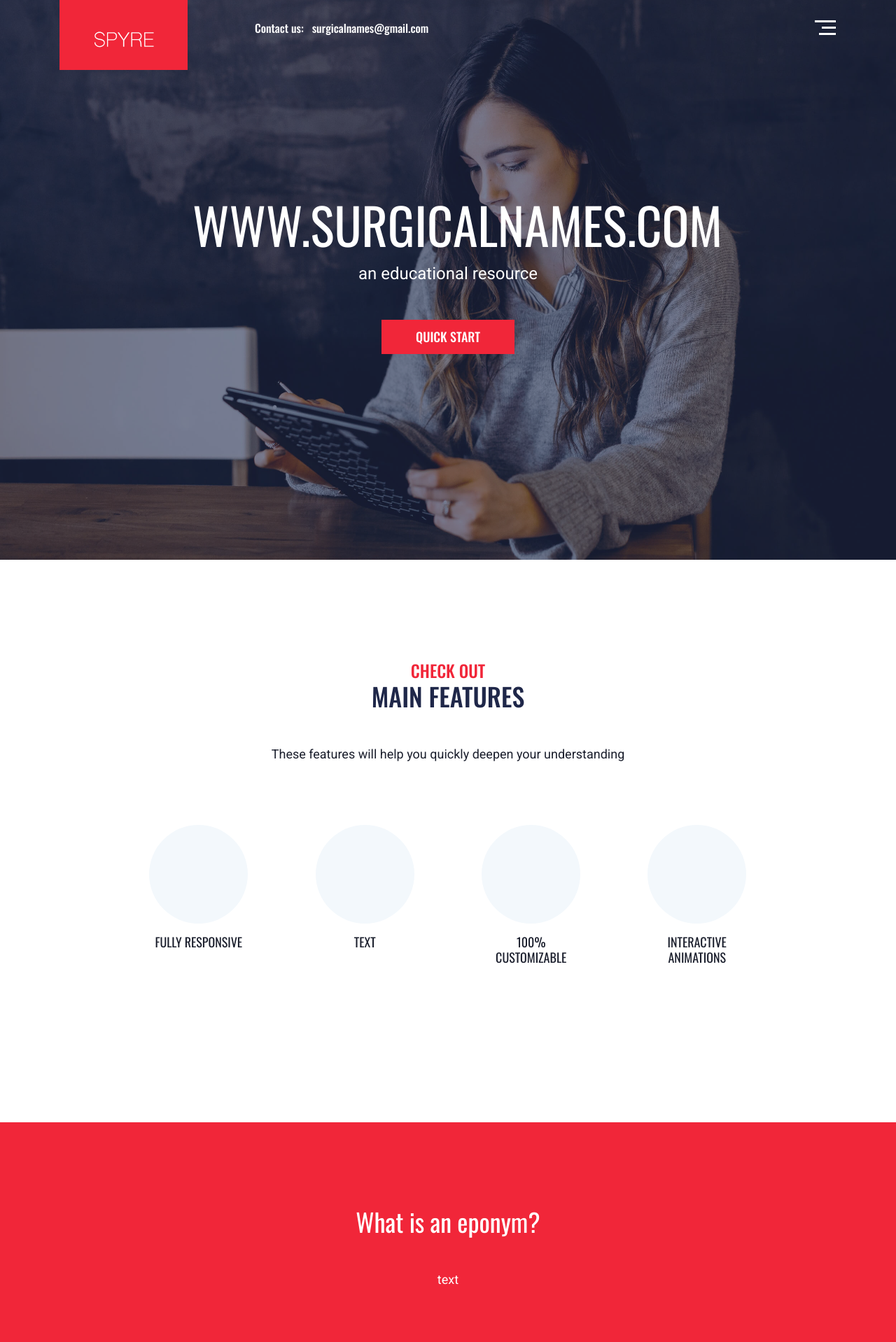
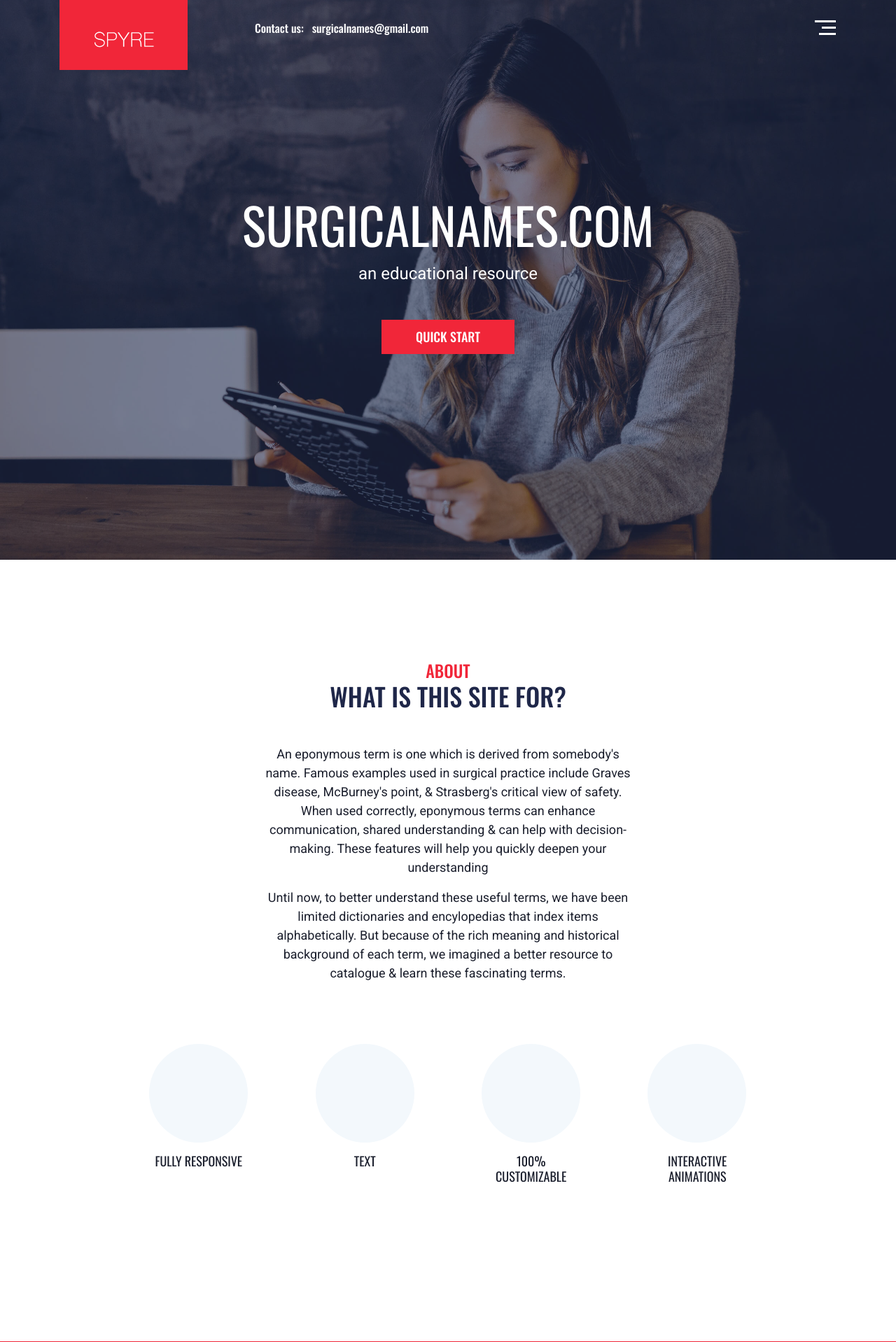
Before and after one commit to HayesAJ83/FlaskBoot, a Flask app: page / in a window 1280 px wide. Shown: the top 1918 px of the page at 70% size. Run offline with Flask 2, Linux system fonts and the light colour scheme; some libraries are stand-ins or nearby versions.

Commit message:
Add files via upload

```diff
--- a/templates/index.html
+++ b/templates/index.html
@@ -179,7 +179,7 @@
                 <div class="container">
                     <div class="row h-100vh justify-content-center align-items-center">
                         <div class="col-lg-8">
-                            <h1 class="text-white text-uppercase fs-5 fs-lg-7" data-aos="fade-down" data-aos-duration="1000">www.SurgicalNames.com</h1>
+                            <h1 class="text-white text-uppercase fs-5 fs-lg-7" data-aos="fade-down" data-aos-duration="1000">SurgicalNames.com</h1>
                             <p class="mb-5 fs-lg-1 text-white" data-aos="fade-down" data-aos-delay="50" data-aos-duration="1000">an educational resource</p>
                             <div class="row justify-content-center">
                                 <div class="col-auto">
@@ -197,9 +197,17 @@
                 <div class="container text-center">
                     <div class="row justify-content-center">
                         <div class="col-lg-6">
-                            <h3 class="my-0 fs-1 fw-medium text-primary text-uppercase">Check out</h3>
-                            <h2 class="mb-5 fw-medium text-secondary text-uppercase">Main Features</h2>
-                            <p>These features will help you quickly deepen your understanding</p>
+                            <h3 class="my-0 fs-1 fw-medium text-primary text-uppercase">About</h3>
+                            <h2 class="mb-5 fw-medium text-secondary text-uppercase">What Is This Site For?</h2>
+                            <p>An eponymous term is one which is derived from somebody's name. Famous examples
+                            used in surgical practice include Graves disease, McBurney's point, & Strasberg's
+                            critical view of safety. When used correctly, eponymous terms can enhance
+                            communication, shared understanding & can help with decision-making. These features
+                            will help you quickly deepen your understanding</p>
+                            <p>Until now, to better understand these useful terms, we have been limited
+                                dictionaries and encylopedias that index items alphabetically. But because
+                                of the rich meaning and historical background of each term, we imagined a better
+                                resource to catalogue & learn these fascinating terms.</p>
                         </div>
                     </div>
                     <div class="row justify-content-center">
@@ -244,7 +252,7 @@
                 <div class="container">
                     <div class="row align-items-center text-center">
                         <div class="col">
-                            <h2 class="mb-5">What is an eponym?</h2>
+                            <h2 class="mb-5">What's an eponym?</h2>
                             <p class="mb-0">text</p>
                         </div>
                     </div>
```
